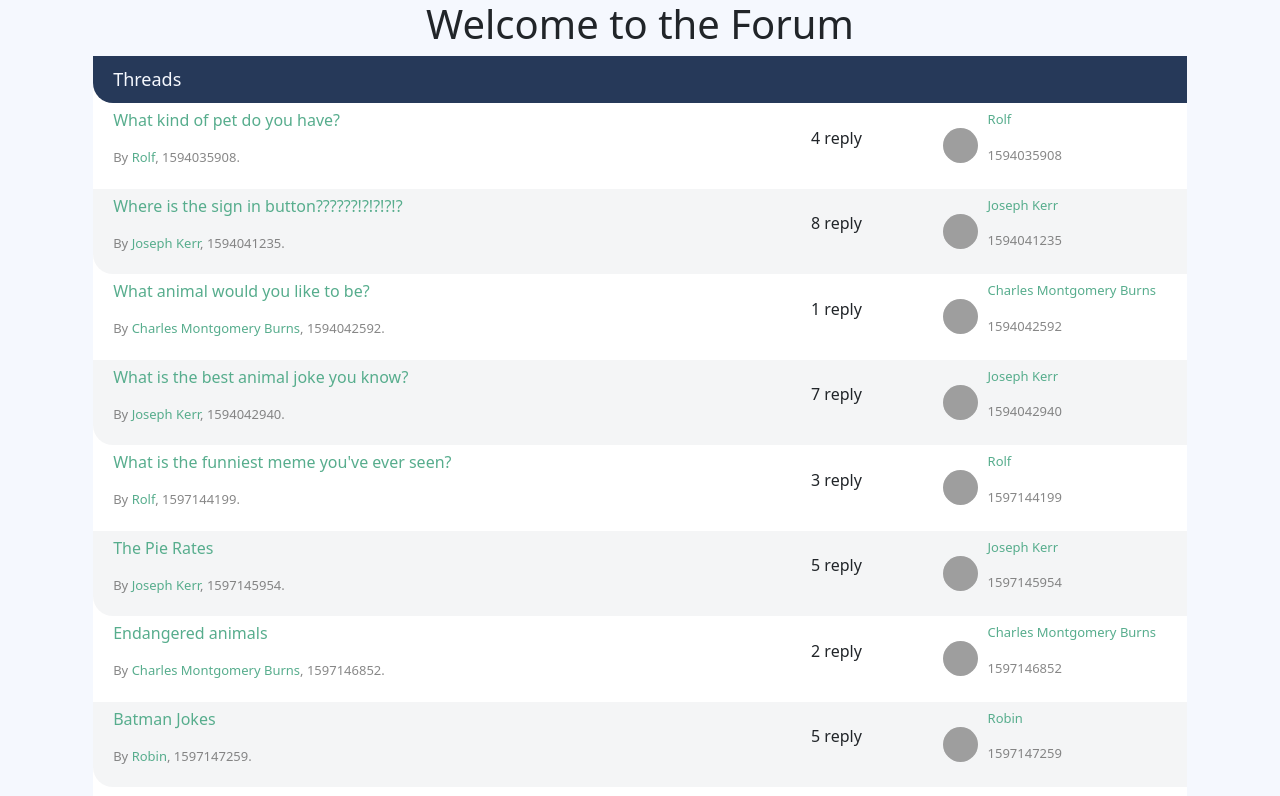
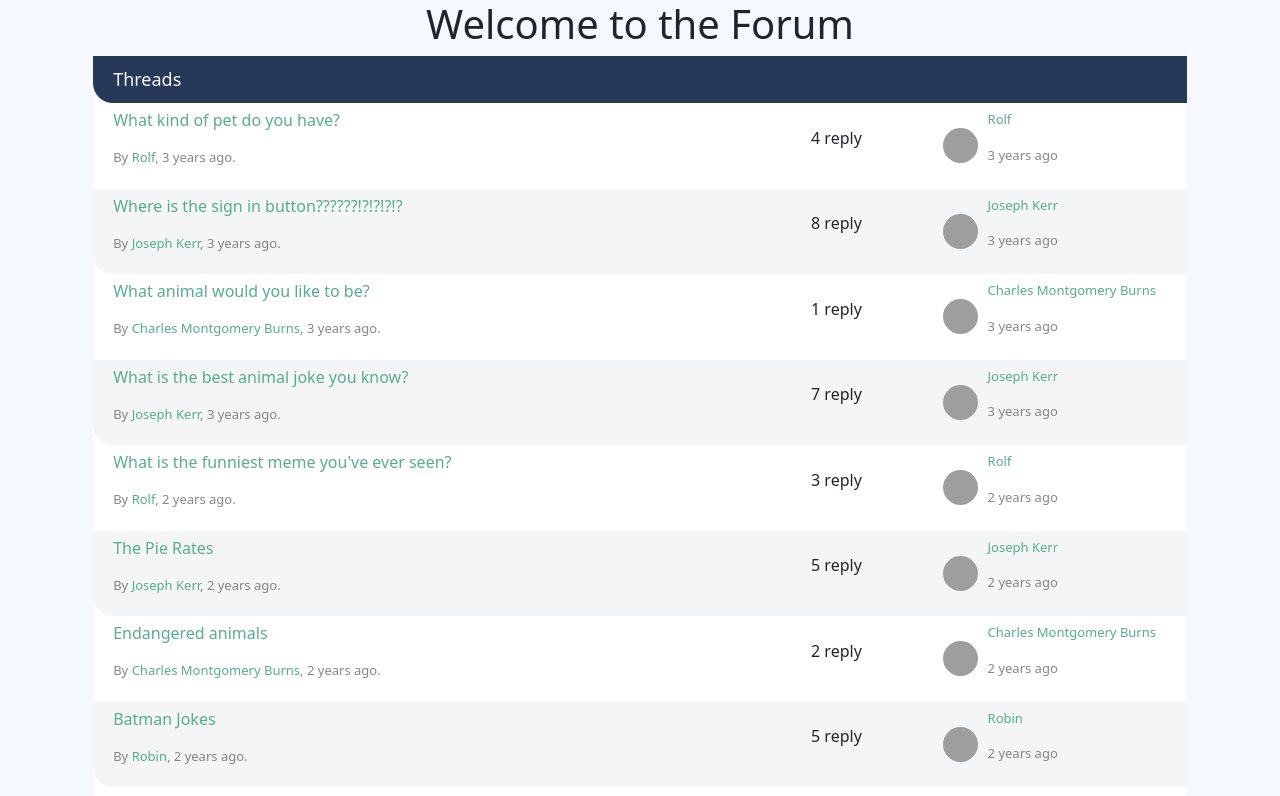
Before and after one commit to kkw855/vueschool-master-class-ts-restapi, a Vue app: page / in a window 1280 px wide. Shown: the top 796 px of the page. Built offline with nearby package versions, Linux system fonts and the light colour scheme; grey boxes are pictures that could not be loaded.

Commit message:
#8 - AppDate 컴포넌트 생성 :sparkles:
쓰레드와 포스트 날짜 관련 데이터에서 이 컴포넌트를 사용해서 날짜와 시간을 출력한다.

```diff
--- /dev/null
+++ b/src/components/AppDate.vue
@@ -0,0 +1,25 @@
+<template>
+  <span :title="humanFriendlyDate()">
+    {{ diffForHumans() }}
+  </span>
+</template>
+
+<script setup lang="ts">
+import dayjs from "dayjs";
+import relativeTime from "dayjs/plugin/relativeTime";
+import localizedFormat from "dayjs/plugin/localizedFormat";
+
+dayjs.extend(relativeTime);
+dayjs.extend(localizedFormat);
+
+const props = defineProps<{
+  timestamp: number;
+}>();
+
+function diffForHumans(): string {
+  return dayjs.unix(props.timestamp).fromNow();
+}
+function humanFriendlyDate(): string {
+  return dayjs.unix(props.timestamp).format("llll");
+}
+</script>
--- a/src/components/PostList.vue
+++ b/src/components/PostList.vue
@@ -23,11 +23,8 @@
         </div>
       </div>
 
-      <div
-        class="post-date text-faded"
-        :title="humanFriendlyDate(post.publishedAt)"
-      >
-        {{ diffForHumans(post.publishedAt) }}
+      <div class="post-date text-faded">
+        <app-date :timestamp="post.publishedAt" />
       </div>
     </div>
   </div>
@@ -37,12 +34,7 @@
 import type Post from "@/types/Post";
 import type User from "@/types/User";
 import sourceData from "@/data.json";
-import dayjs from "dayjs";
-import relativeTime from "dayjs/plugin/relativeTime";
-import localizedFormat from "dayjs/plugin/localizedFormat";
-
-dayjs.extend(relativeTime);
-dayjs.extend(localizedFormat);
+import AppDate from "@/components/AppDate.vue";
 
 defineProps<{
   posts: Post[];
@@ -52,12 +44,6 @@ const users: User[] = sourceData.users;
 
 function userById(userId: string): User | undefined {
   return users.find((u) => u.id === userId);
-}
-function diffForHumans(timestamp: number): string {
-  return dayjs.unix(timestamp).fromNow();
-}
-function humanFriendlyDate(timestamp: number): string {
-  return dayjs.unix(timestamp).format("llll");
 }
 </script>
 
--- a/src/components/ThreadList.vue
+++ b/src/components/ThreadList.vue
@@ -13,7 +13,7 @@
           </p>
           <p class="text-faded text-xsmall">
             By <a href="#">{{ userById(thread.userId).name }}</a
-            >, {{ thread.publishedAt }}.
+            >, <app-date :timestamp="thread.publishedAt" />.
           </p>
         </div>
 
@@ -30,7 +30,9 @@
             <p class="text-xsmall">
               <a href="#">{{ userById(thread.userId).name }}</a>
             </p>
-            <p class="text-xsmall text-faded">{{ thread.publishedAt }}</p>
+            <p class="text-xsmall text-faded">
+              <app-date :timestamp="thread.publishedAt" />
+            </p>
           </div>
         </div>
       </div>
@@ -43,6 +45,7 @@ import sourceData from "@/data.json";
 import type User from "@/types/User";
 import type Thread from "@/types/Thread";
 import { reactive } from "vue";
+import AppDate from "@/components/AppDate.vue";
 
 defineProps<{
   threads: Thread[];
```
